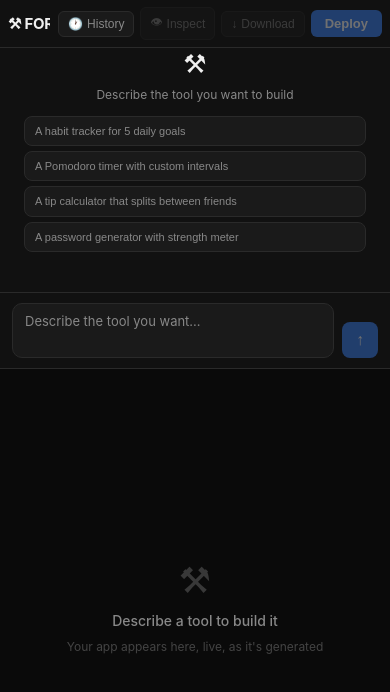
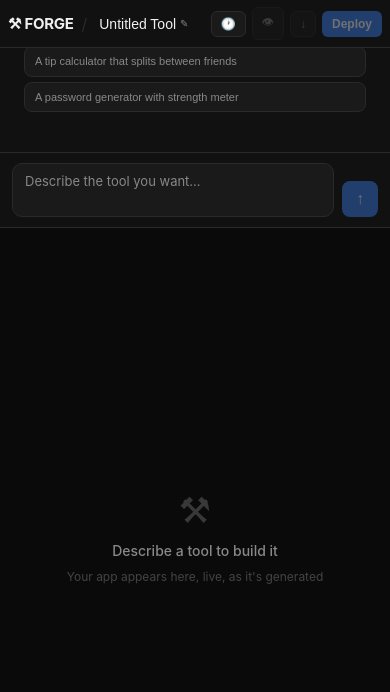
Before and after one commit to KNIGHTABDO/forge, a Next.js app: page /build in a window 390 px wide. Shown: the top 692 px of the page. Built offline with nearby package versions, Linux system fonts and the light colour scheme.

Commit message:
fix: iPad layout, iframe sandbox/scroll, ForgeBar label styles, preview height

```diff
--- a/app/globals.css
+++ b/app/globals.css
@@ -19,8 +19,11 @@ html, body {
   color: var(--text);
   font-family: 'Inter', -apple-system, BlinkMacSystemFont, 'Segoe UI', sans-serif;
   height: 100%;
+  /* Never lock scroll at root level */
+  overflow: hidden;
 }
 
+/* ─── Root layout ─────────────────────────────── */
 .build-root {
   display: flex;
   flex-direction: column;
@@ -36,7 +39,7 @@ html, body {
   overflow: hidden;
 }
 
-/* ForgeBar */
+/* ─── ForgeBar ────────────────────────────────── */
 .forge-bar {
   display: flex;
   align-items: center;
@@ -48,6 +51,7 @@ html, body {
   flex-shrink: 0;
   gap: 8px;
   min-width: 0;
+  z-index: 20;
 }
 .forge-bar-left {
   display: flex;
@@ -71,6 +75,7 @@ html, body {
   text-decoration: none;
   flex-shrink: 0;
   letter-spacing: -0.3px;
+  white-space: nowrap;
 }
 .forge-logo:hover { color: var(--accent); }
 .forge-name-btn {
@@ -87,6 +92,9 @@ html, body {
   text-overflow: ellipsis;
   max-width: 200px;
   transition: background 0.15s;
+  display: flex;
+  align-items: center;
+  gap: 4px;
 }
 .forge-name-btn:hover { background: var(--bg-3); }
 .forge-name-edit-icon { font-size: 10px; color: var(--text-muted); }
@@ -113,8 +121,10 @@ html, body {
   transition: all 0.15s;
   display: flex;
   align-items: center;
-  gap: 4px;
+  gap: 5px;
   white-space: nowrap;
+  -webkit-tap-highlight-color: transparent;
+  user-select: none;
 }
 .forge-bar-btn:hover:not(:disabled) { background: var(--bg); color: var(--text); border-color: #444; }
 .forge-bar-btn:disabled { opacity: 0.35; cursor: default; }
@@ -123,22 +133,26 @@ html, body {
   color: var(--accent);
   border-color: color-mix(in srgb, var(--accent) 40%, transparent);
 }
+/* Label spans inside bar buttons */
+.forge-bar-btn-label { font-size: 12px; }
 .forge-bar-deploy {
   background: var(--accent);
   color: #fff;
   border: none;
   border-radius: 6px;
-  padding: 6px 14px;
+  padding: 6px 16px;
   font-size: 13px;
   font-weight: 600;
   cursor: pointer;
   transition: background 0.15s;
   white-space: nowrap;
+  -webkit-tap-highlight-color: transparent;
+  user-select: none;
 }
 .forge-bar-deploy:hover:not(:disabled) { background: var(--accent-hover); }
 .forge-bar-deploy:disabled { opacity: 0.4; cursor: default; }
 
-/* Chat Panel */
+/* ─── Chat Panel ──────────────────────────────── */
 .chat-panel {
   width: 300px;
   min-width: 260px;
@@ -154,6 +168,7 @@ html, body {
   flex: 1;
   overflow-y: auto;
   -webkit-overflow-scrolling: touch;
+  overscroll-behavior: contain;
   padding: 12px;
   display: flex;
   flex-direction: column;
@@ -183,8 +198,10 @@ html, body {
   text-align: left;
   transition: all 0.15s;
   line-height: 1.3;
+  -webkit-tap-highlight-color: transparent;
 }
-.chat-suggestions button:hover, .chat-suggestions button:active { color: var(--text); border-color: #444; background: var(--bg); }
+.chat-suggestions button:hover,
+.chat-suggestions button:active { color: var(--text); border-color: #444; background: var(--bg); }
 .chat-msg { display: flex; }
 .chat-msg-user { justify-content: flex-end; }
 .chat-msg-assistant { justify-content: flex-start; }
@@ -232,6 +249,7 @@ html, body {
   border-top: 1px solid color-mix(in srgb, var(--accent) 25%, transparent);
   font-size: 11px;
   color: var(--accent);
+  flex-shrink: 0;
 }
 .element-ref-indicator button { background: none; border: none; color: var(--text-muted); cursor: pointer; font-size: 14px; padding: 2px 6px; }
 .chat-input-area {
@@ -258,6 +276,7 @@ html, body {
   min-height: 38px;
   max-height: 100px;
   overflow-y: auto;
+  -webkit-overflow-scrolling: touch;
 }
 .chat-input:focus { border-color: var(--accent); }
 .chat-input::placeholder { color: var(--text-muted); }
@@ -278,18 +297,20 @@ html, body {
   flex-shrink: 0;
   transition: background 0.15s;
   -webkit-tap-highlight-color: transparent;
+  touch-action: manipulation;
 }
 .chat-send:hover:not(:disabled) { background: var(--accent-hover); }
 .chat-send:active:not(:disabled) { background: var(--accent-hover); transform: scale(0.95); }
 .chat-send:disabled { opacity: 0.4; cursor: default; }
 
-/* Preview Panel */
+/* ─── Preview Panel ───────────────────────────── */
 .preview-panel {
   flex: 1;
   position: relative;
   overflow: hidden;
   background: var(--bg);
   min-width: 0;
+  min-height: 0;
 }
 .preview-panel.inspect-active { cursor: crosshair; }
 .inspect-banner {
@@ -343,14 +364,14 @@ html, body {
   gap: 10px;
   color: var(--text-muted);
   font-size: 13px;
-  background: rgba(10,10,10,0.7);
+  background: rgba(10,10,10,0.8);
   padding: 20px 28px;
   border-radius: 12px;
   border: 1px solid var(--border);
   backdrop-filter: blur(8px);
 }
 
-/* History Drawer */
+/* ─── History Drawer ──────────────────────────── */
 .history-drawer {
   position: fixed;
   top: 48px; right: 0; bottom: 0;
@@ -379,9 +400,11 @@ html, body {
 .history-time { font-size: 10px; color: #555; }
 .history-empty { font-size: 12px; color: #555; padding: 16px; text-align: center; }
 
-/* Tablet/iPad */
-@media (max-width: 900px) {
-  .build-body { flex-direction: column; }
+/* ─── Tablet / iPad (portrait + landscape) ────── */
+@media (max-width: 1024px) {
+  .build-body {
+    flex-direction: column;
+  }
   .chat-panel {
     width: 100%;
     max-width: 100%;
@@ -389,14 +412,22 @@ html, body {
     border-right: none;
     border-bottom: 1px solid var(--border);
     height: auto;
-    max-height: 42vh;
+    /* Fixed height so preview always gets majority of screen */
+    flex: 0 0 200px;
     min-height: 180px;
+    max-height: 200px;
   }
-  .preview-panel { flex: 1; min-height: 0; }
+  .preview-panel {
+    flex: 1;
+    min-height: 0;
+  }
   .forge-slug { display: none; }
+  /* Hide button labels on small screens to save bar space */
+  .forge-bar-btn-label { display: none; }
 }
 
 @media (max-width: 480px) {
-  .chat-panel { max-height: 38vh; min-height: 160px; }
-  .forge-bar { padding: 0 8px; }
+  .chat-panel { flex: 0 0 180px; min-height: 160px; max-height: 180px; }
+  .forge-bar { padding: 0 8px; gap: 4px; }
+  .forge-bar-deploy { padding: 6px 10px; font-size: 12px; }
 }
```
